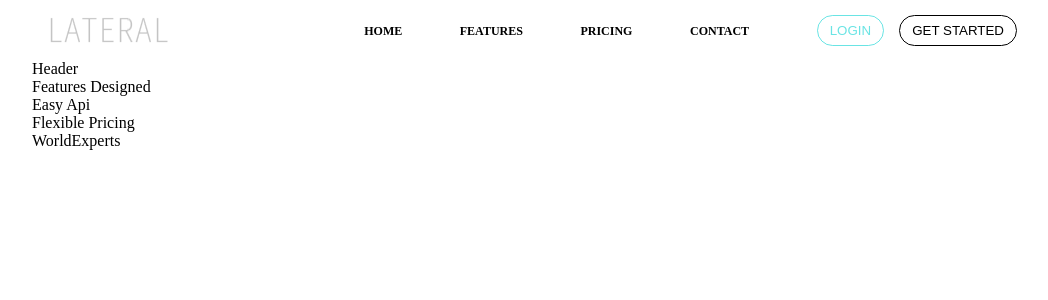
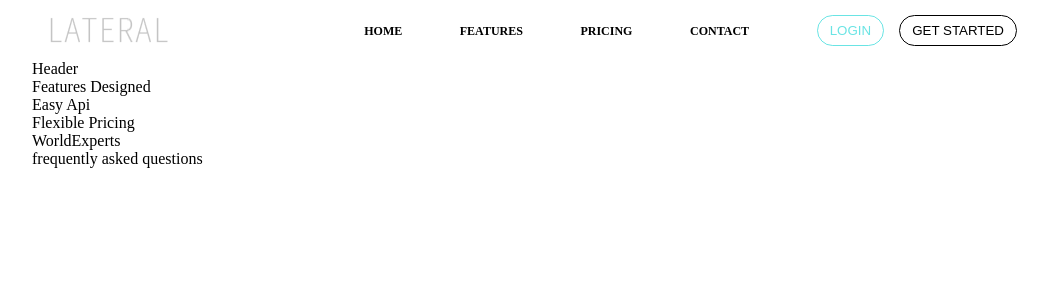
Before and after one commit to Daniel-Vasquez/mi-credito, a React (Create React App) app: page / in a window 1280 px wide. Shown: the top 300 px of the page, without its empty margins (108-1156 px from the left). Built offline with nearby package versions, Linux system fonts and the light colour scheme; the HTML template or start-up script is replaced by a standard one.

Commit message:
Initializing Questions

```diff
--- a/src/App.jsx
+++ b/src/App.jsx
@@ -4,6 +4,7 @@ import FeaturesDesigned from './components/FeaturesDesigned'
 import EasyApi from './components/EasyApi'
 import FlexiblePricing from './components/FlexiblePricing'
 import WorldExperts from './components/WorldExperts'
+import Questions from './components/Questions'
 
 
 import './App.css'
@@ -17,6 +18,7 @@ function App() {
       <EasyApi/>
       <FlexiblePricing/>
       <WorldExperts/>
+      <Questions/>
     </main>
   );
 }
--- /dev/null
+++ b/src/components/Questions.jsx
@@ -0,0 +1,9 @@
+function Questions(){
+  return (
+    <div>
+      frequently asked questions
+    </div>
+  )
+}
+
+export default Questions
```
Also changed, not shown: src/components/styles/Questions.css (added).
